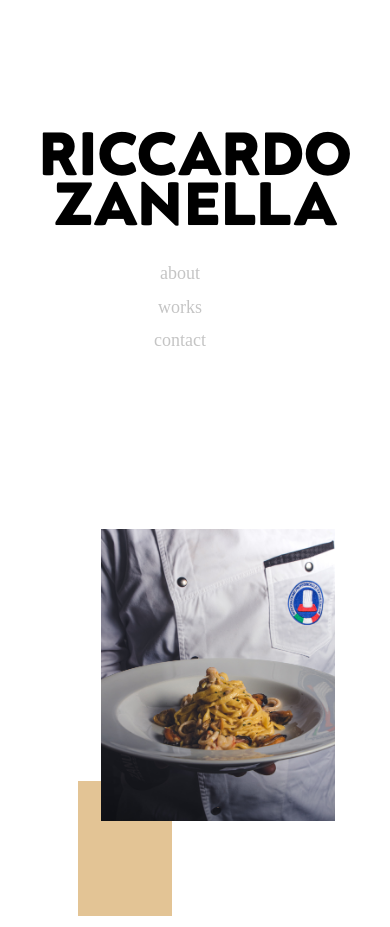
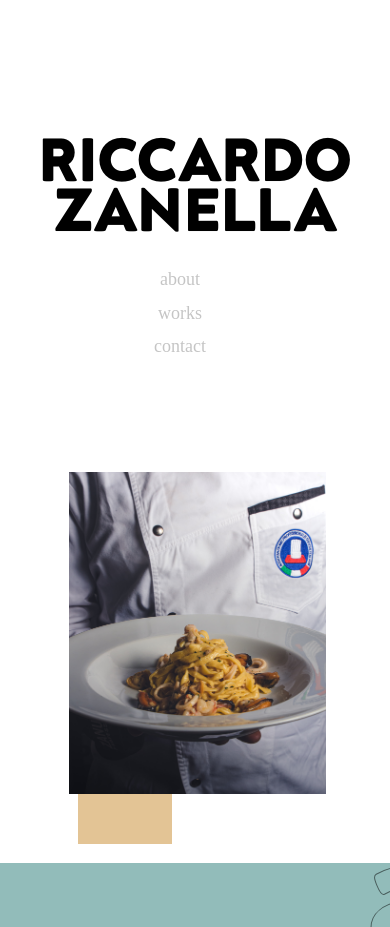
Before and after one commit to zanellariccardo/zanellariccardo.github.io, a plain HTML site: page index.html in a window 390 px wide. Shown: the top 927 px of the page. Drawn offline with nearby package versions, Linux system fonts and the light colour scheme; files that its build step writes are made by us from their sources; a web font is replaced by a local one.

Commit message:
css modif

```diff
--- a/css/style.css
+++ b/css/style.css
@@ -577,13 +577,17 @@ box-shadow:
 
     .title-wrap {
         position: relative;
+        z-index: 2;
         margin: 0;
-        height: 100%;
+        height: 30vh;
         top: 15vh;
     }
 
     .img-wrap {
+        position: relative;
+        z-index: 0;
         width: 60%;
+        height: 70vh;
         margin: 0 auto;
     }
 
@@ -591,6 +595,8 @@ box-shadow:
      object-fit: contain;
      top: 0;
      margin: 0 auto;
+     width: 110%;
+     right: 15%;
     }
 
     .coverImg{
```
